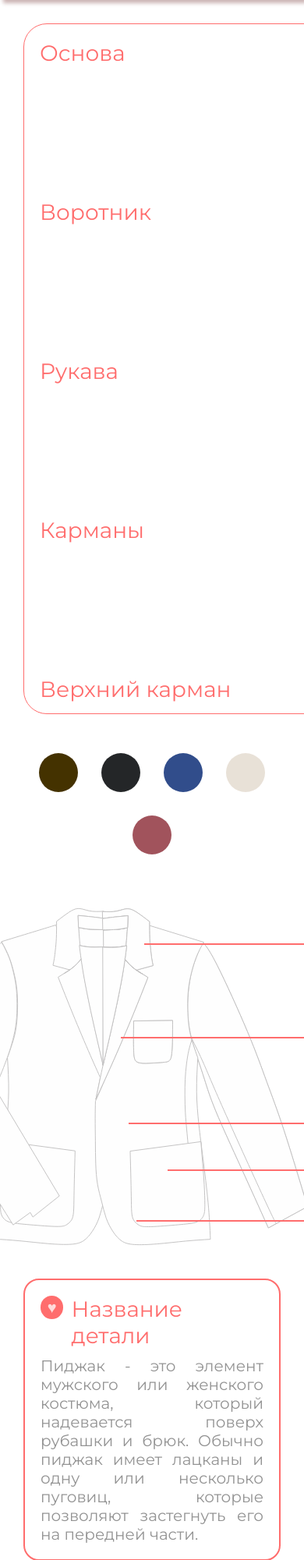
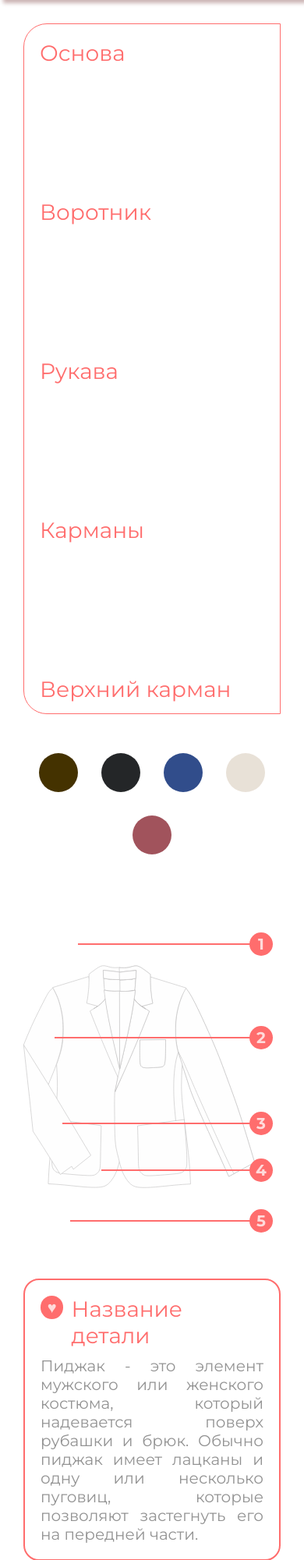
Before and after one commit to kingoker/Visola_H-M_django, a Django app: page / in a window 390 px wide; the page is wider, and only the part inside the window is pictured. Shown: the part 50-2051 px from the top of that part at 78% size. Run offline with Django 4.2, Linux system fonts and the light colour scheme; data that the repository does not hold is empty; some libraries are stand-ins or nearby versions.

Commit message:
new styles for aadaptive

```diff
--- a/root/visola_blazer/static/css/main.css
+++ b/root/visola_blazer/static/css/main.css
@@ -187,6 +187,7 @@
 .model__image{
     position: relative;
     width: 500px;
+    max-width: 100%;
 }
 .model__template{
     height: 470px;
@@ -372,4 +373,8 @@
     .main__model {
         max-width: 100%;
     }
+    .main__components {
+        min-width: 0px;
+        max-width: 100%;
+    }
 }
```
